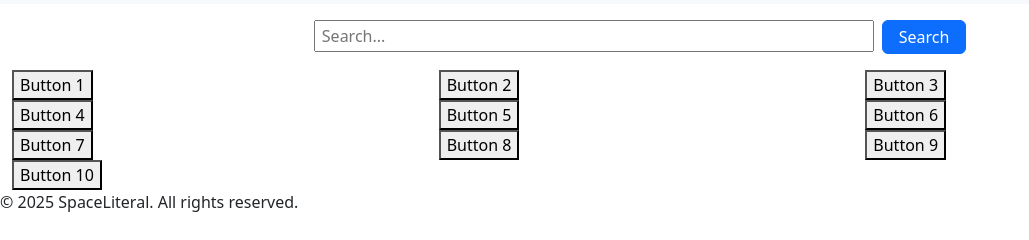
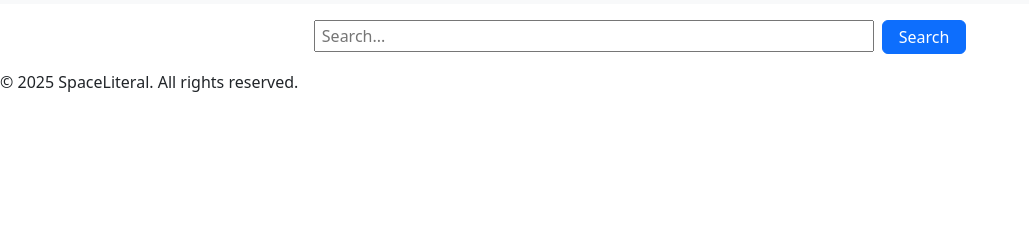
Before and after one commit to EmmaDeil/My_Space_Literal_Project, a React (Vite) app: page / in a window 1280 px wide. Shown: the part 458-698 px from the top of the page, without its empty margins (0-1029 px from the left). Built offline with nearby package versions, Linux system fonts and the light colour scheme.

Commit message:
edited the home page

```diff
--- a/src/pages/Home.jsx
+++ b/src/pages/Home.jsx
@@ -7,7 +7,7 @@
         <input type="search" name="search" id="search" placeholder=" Search..." style={{width: "35rem", height: "2.0rem"}}/>
         <button className="btn btn-primary" onClick={() => {}} style={{height: "2.1rem", padding: "0 1rem"}}>Search</button>
       </div>
-      <div className="container-fluid">
+      {/* <div className="container-fluid">
         <div className="row">
           <div className="col-12 col-sm-6 col-md-4">
             <button>Button 1</button>
@@ -40,7 +40,7 @@
             <button>Button 10</button>
           </div>
         </div>
-      </div>
+      </div> */}
     </div>
   );
 };
```
Also changed, not shown: src/components/PageTitle.jsx (+0 -13 lines).
